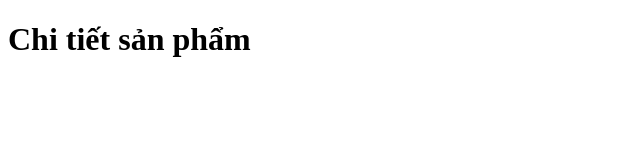
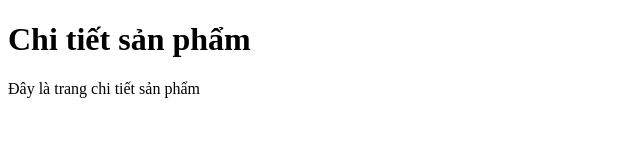
Before and after one commit to HoangNguyetHa0310/Python_Nhom9, a plain HTML site: page detailProduct.html in a window 1280 px wide. Shown: the whole page, without its empty margins (0-640 px from the left). Drawn offline with Linux system fonts and the light colour scheme.

Commit message:
Thêm thẻ p

```diff
--- a/detailProduct.html
+++ b/detailProduct.html
@@ -6,5 +6,6 @@
 </head>
 <body>
 <h1>Chi tiết sản phẩm</h1>
+<p>Đây là trang chi tiết sản phẩm</p>
 </body>
 </html>
```
